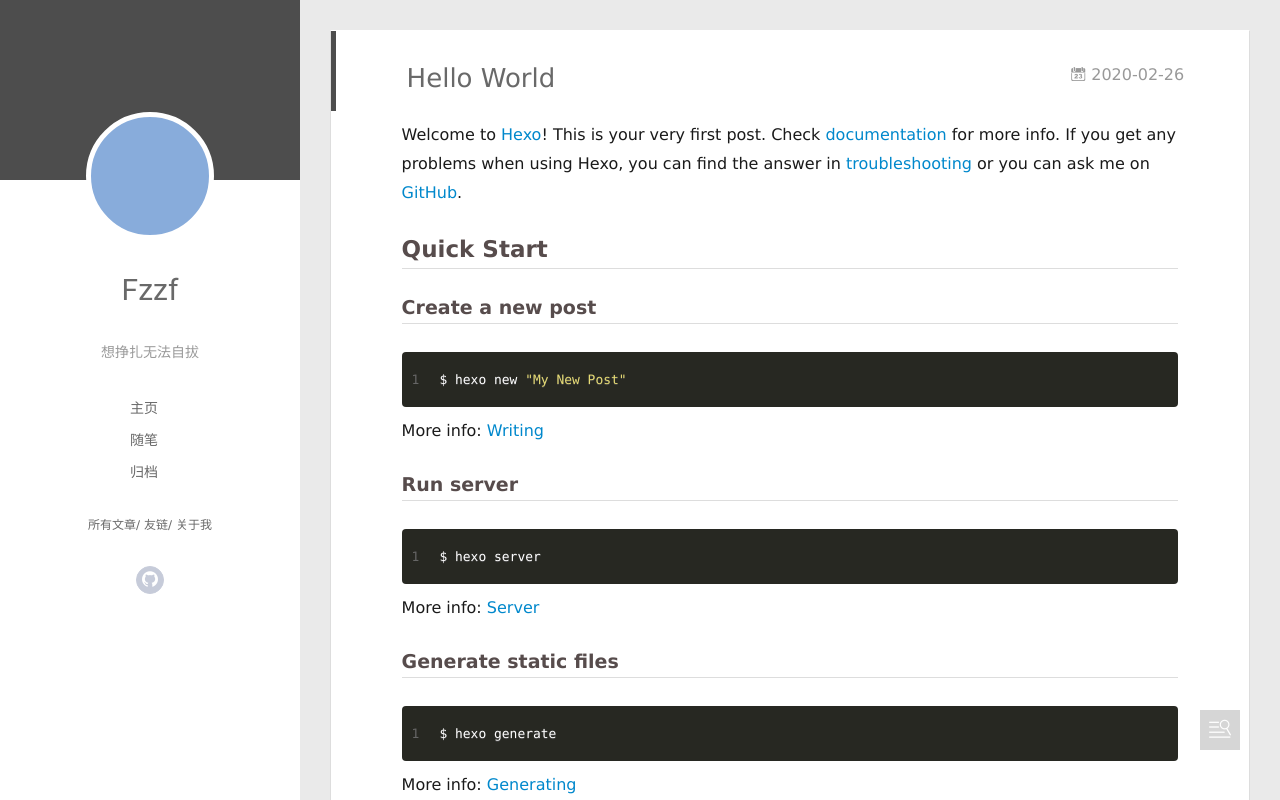
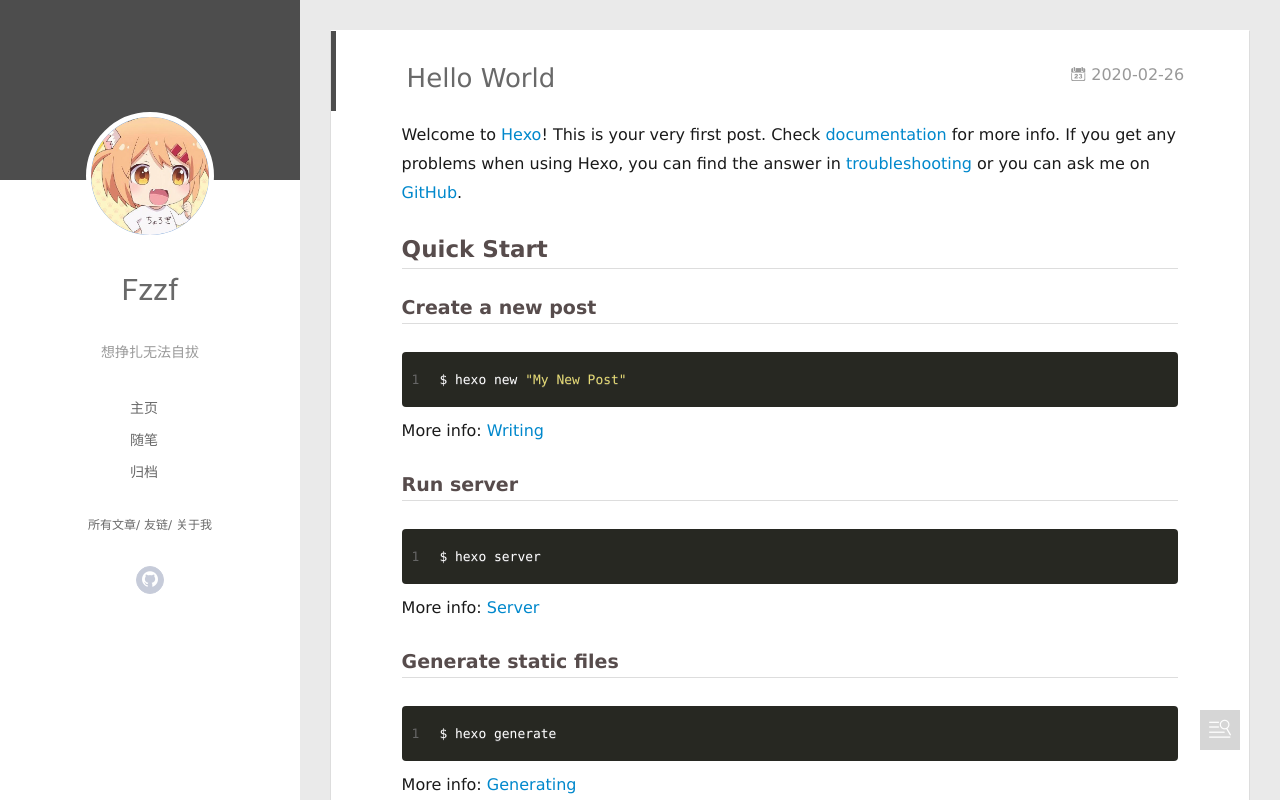
Before and after one commit to Fzzf0711/Fzzf.github.io, a plain HTML site: page 2020/02/26/hello-world/index.html in a window 1280 px wide. Drawn offline with Linux system fonts and the light colour scheme; some packages are replaced by stand-ins of ours; a script that the page names is missing.

Commit message:
Site updated: 2020-02-27 21:05:25

```diff
--- a/2020/02/26/hello-world/index.html
+++ b/2020/02/26/hello-world/index.html
@@ -48,7 +48,7 @@
 <div class="intrude-less">
 	<header id="header" class="inner">
 		<a href="/" class="profilepic">
-			<img src="" class="js-avatar">
+			<img src="/img/photo.jpg" class="js-avatar">
 		</a>
 		<hgroup>
 		  <h1 class="header-author"><a href="/">Fzzf</a></h1>
@@ -104,7 +104,7 @@
 	<div class="intrude-less">
 		<header id="header" class="inner">
 			<div class="profilepic">
-				<img src="" class="js-avatar">
+				<img src="/img/photo.jpg" class="js-avatar">
 			</div>
 			<hgroup>
 			  <h1 class="header-author js-header-author">Fzzf</h1>
```
Also changed, not shown: 2020/02/26/单例模式(1)/index.html (+2 -2 lines), 2020/02/27/java基础复习(1)/index.html (+2 -2 lines), archives/2020/02/index.html (+2 -2 lines), archives/2020/index.html (+2 -2 lines), archives/index.html (+2 -2 lines), index.html (+2 -2 lines), img/photo.jpg (added).
